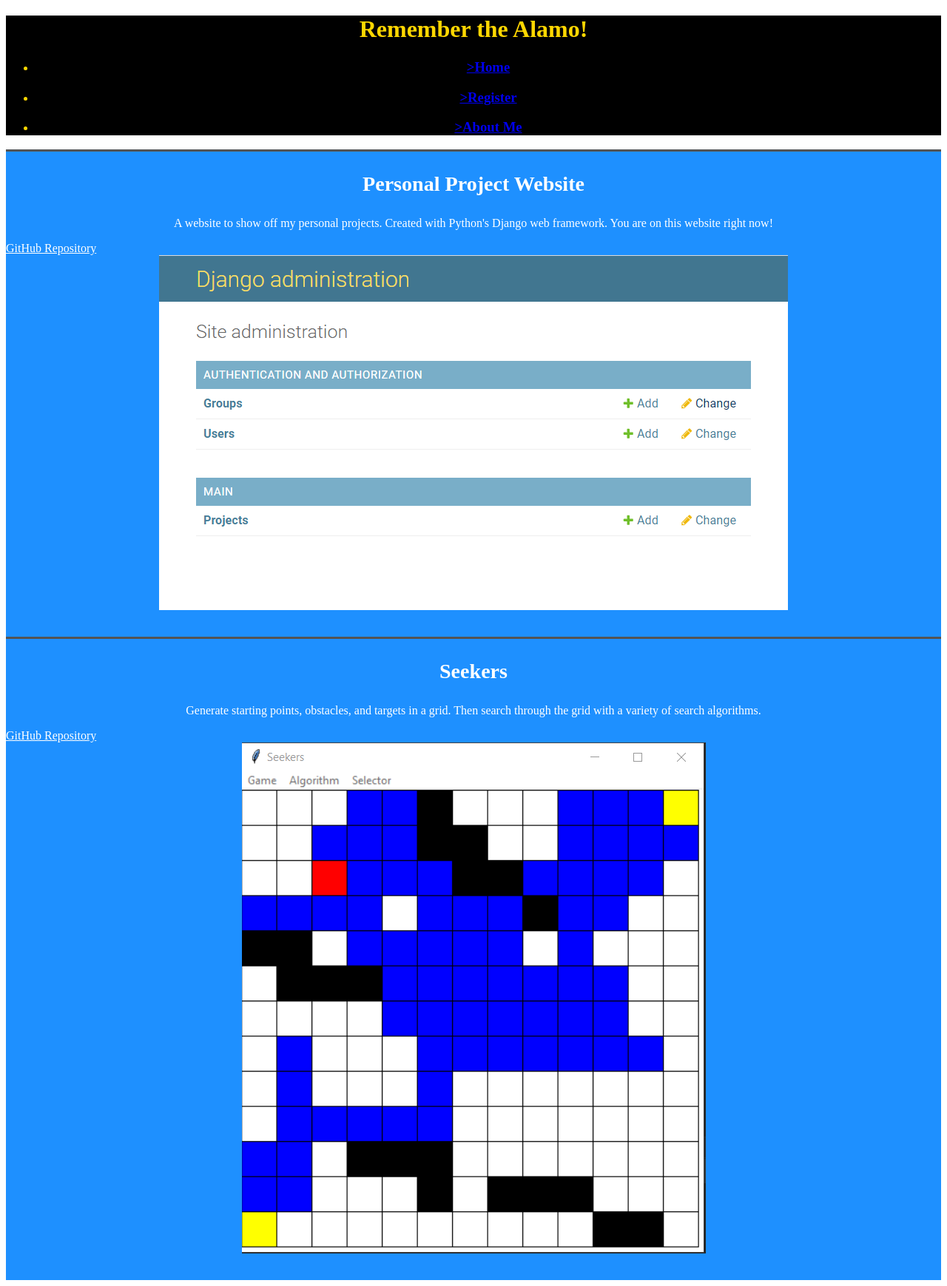
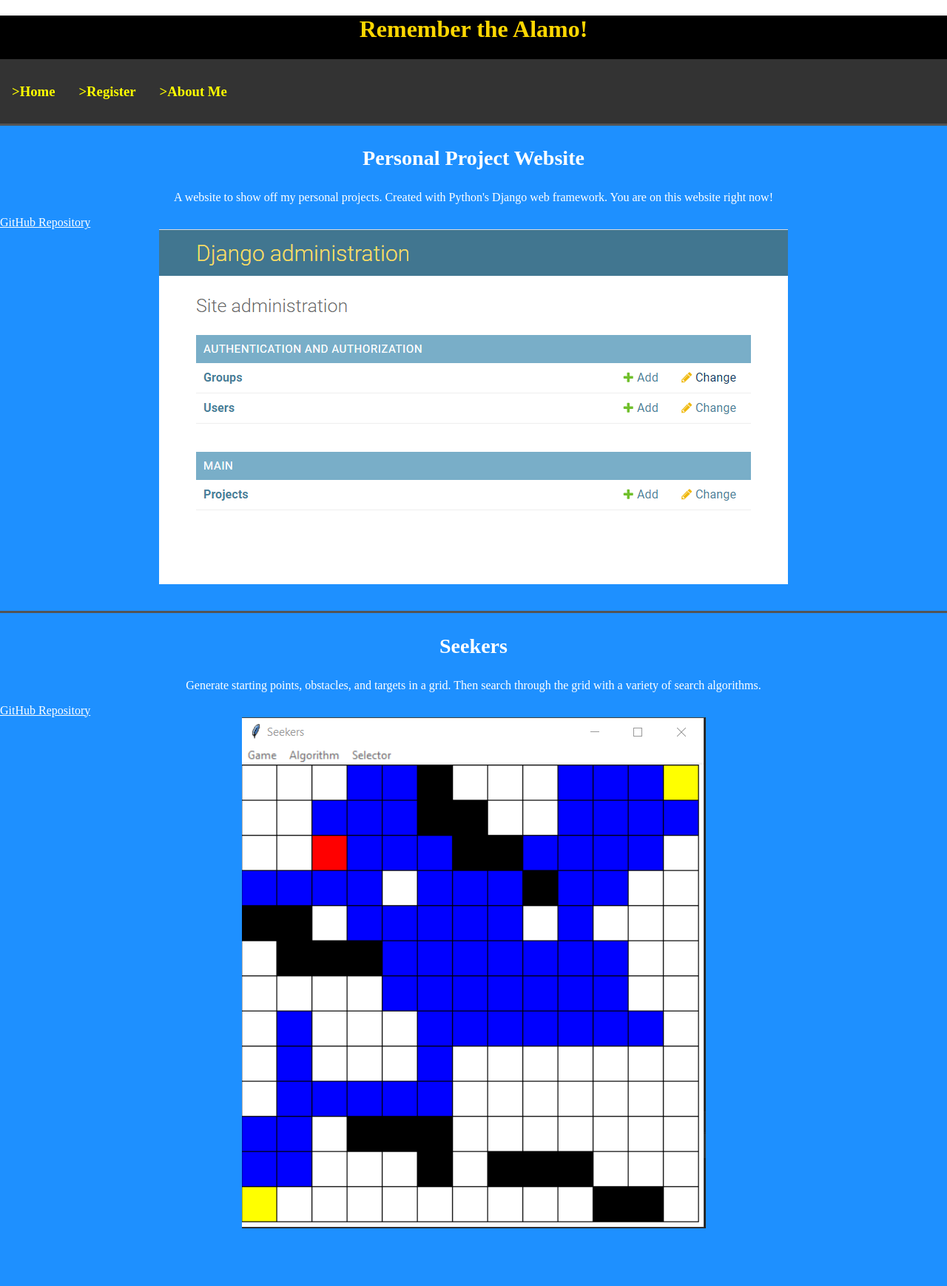
Before and after one commit to ralamo33/mysite, a Django app: page / in a window 1280 px wide. Shown: the whole page at 74% size. After the commit the page ends 1661 px from the top, so only its background shows below. Run offline with Django 3.2, Linux system fonts and the light colour scheme; data comes from the database, SQL or seed files in the repository.

Commit message:
Nav bar created, margins removed from body.

```diff
--- a/assets/style.css
+++ b/assets/style.css
@@ -1,6 +1,32 @@
 /*
 Designed for header.html
 */
+header {
+    text-align: center;
+    color: gold;
+    background: black;
+    text-align: center;
+}
+
+.nav_bar {
+    list-style-type: none;
+    margin: 0;
+    padding: 0;
+    overflow: hidden;
+    background-color: #333;
+}
+
+.nav_item {
+    float: left;
+}
+
+.nav_item a {
+    display: block;
+    color: yellow;
+    text-align: center;
+    text-decoration: none;
+    padding: 14px 16px;
+}
 
 /*
 Designed for the home/personal_project page.
@@ -18,12 +44,7 @@ body {
     margin-right: %90;
 }
 
-.banner {
-    text-align: center;
-    color: gold;
-    background: black;
-    text-align: center;
-}
+
 
 
 .project_title {
@@ -62,6 +83,10 @@ body {
 /*
 Designed for the register page.
 */
+
+body {
+    margin: 0;
+}
 
 .register {
     color: #FEFEFE;
--- a/main/Templates/main/header.html
+++ b/main/Templates/main/header.html
@@ -5,6 +5,7 @@
         <link rel="stylesheet" href="{% static 'style.css' %}" type="text/css">
     </head>
    <body>
+   <div class="fixed">
     <header role = "banner" class="banner">
         <h1> Remember the Alamo!</h1>
         <ul class="nav_bar">
@@ -12,9 +13,8 @@
             <li class="nav_item"><a href="/register" ><h3>>Register</h3></a></li>
             <li class="nav_item"><a href="/aboutme" ><h3>>About Me</h3></a></li>
         </ul>
-
-
     </header>
+   </div>
             <script></script>
     <div class="content">
         <article>
```
